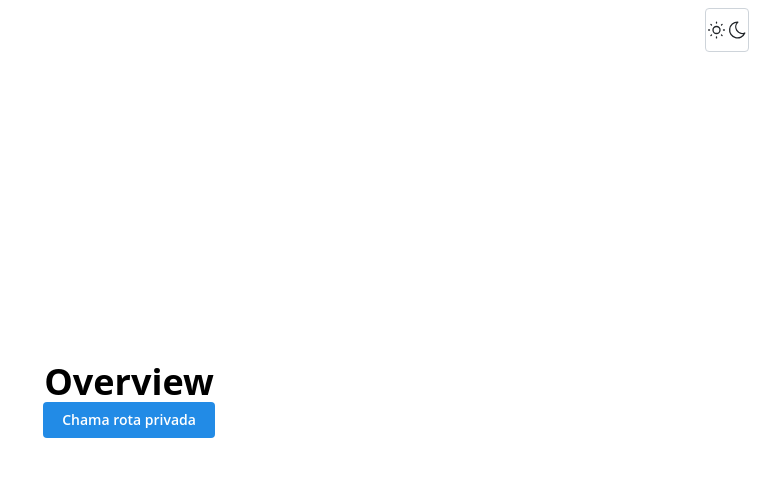
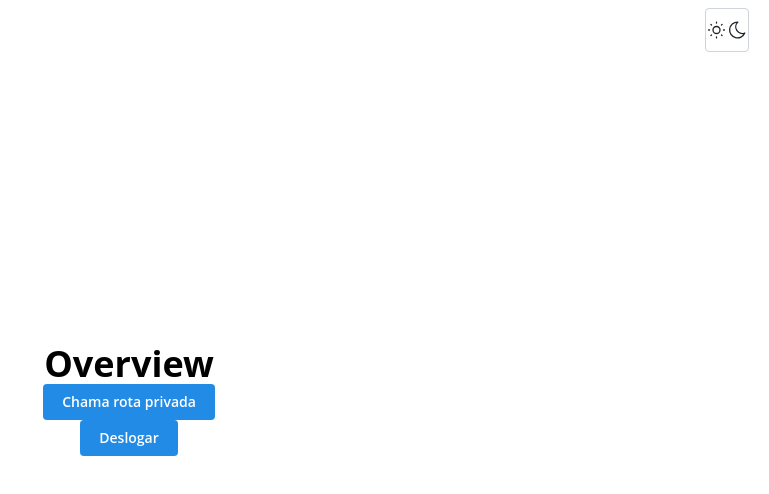
Before and after one commit to daviqz/nextjs-template, a Next.js app: page /overview in a window 1280 px wide. Shown: the top 494 px of the page, without its empty margins (511-1280 px from the left). Built offline with nearby package versions, Linux system fonts and the light colour scheme; no server answers.

Commit message:
[ADD] Adicionado botão de deslogar

```diff
--- a/src/app/components/page/OverviewContent/OverviewContent.tsx
+++ b/src/app/components/page/OverviewContent/OverviewContent.tsx
@@ -1,4 +1,5 @@
 'use client'
+import { deleteAuthSessionAction } from '@/app/actions/auth'
 import { fetchData } from '@/app/service/service'
 import { Button } from '@mantine/core'
 
@@ -15,11 +16,16 @@ const privateRouteTest = () => {
 		})
 }
 
+const logout = () => {
+	deleteAuthSessionAction()
+}
+
 const OverviewContent = () => {
 	return (
 		<div className='flex h-full w-full flex-col items-center justify-center'>
 			<h1 className='text-4xl font-bold'>Overview</h1>
 			<Button onClick={privateRouteTest}>Chama rota privada</Button>
+			<Button onClick={logout}>Deslogar</Button>
 		</div>
 	)
 }
--- a/src/app/page.tsx
+++ b/src/app/page.tsx
@@ -11,7 +11,7 @@ export default function HomePage() {
 				<Link href='/register'>Register</Link>
 			</div>
 			<div className='mt-10'>
-				<Link href='/overview'>Overview test</Link>
+				<Link href='/overview'>Overview (authenticated)</Link>
 			</div>
 		</div>
 	)
```
